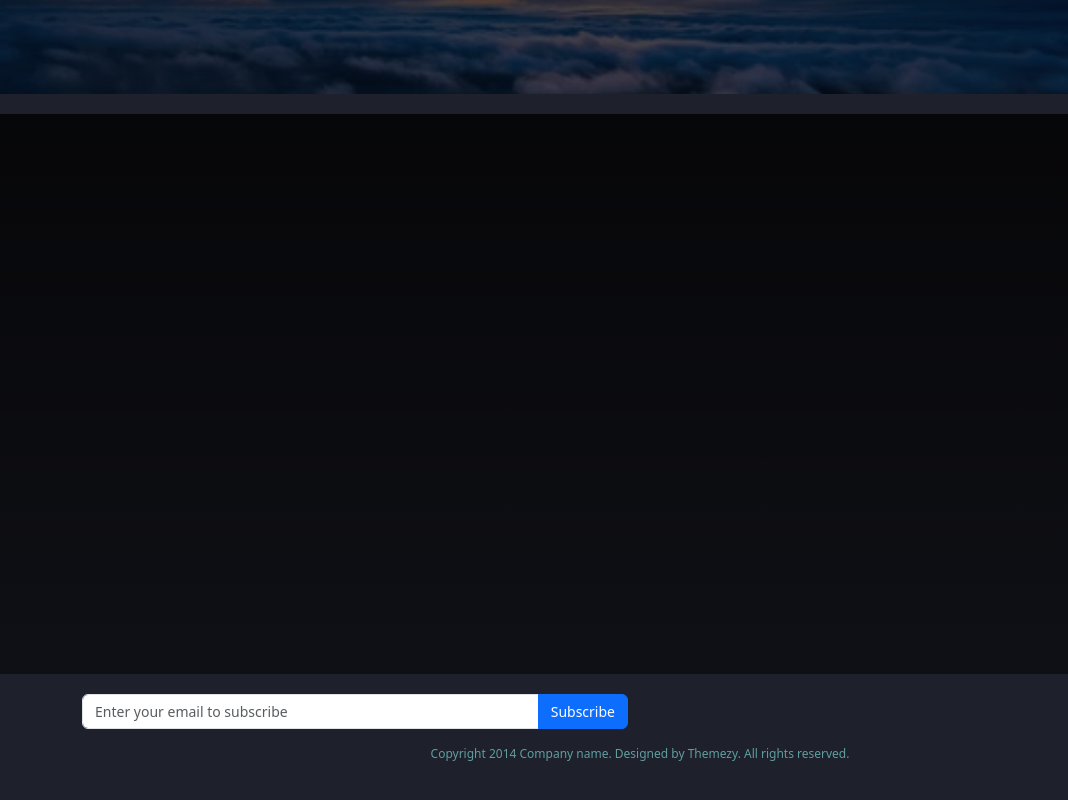
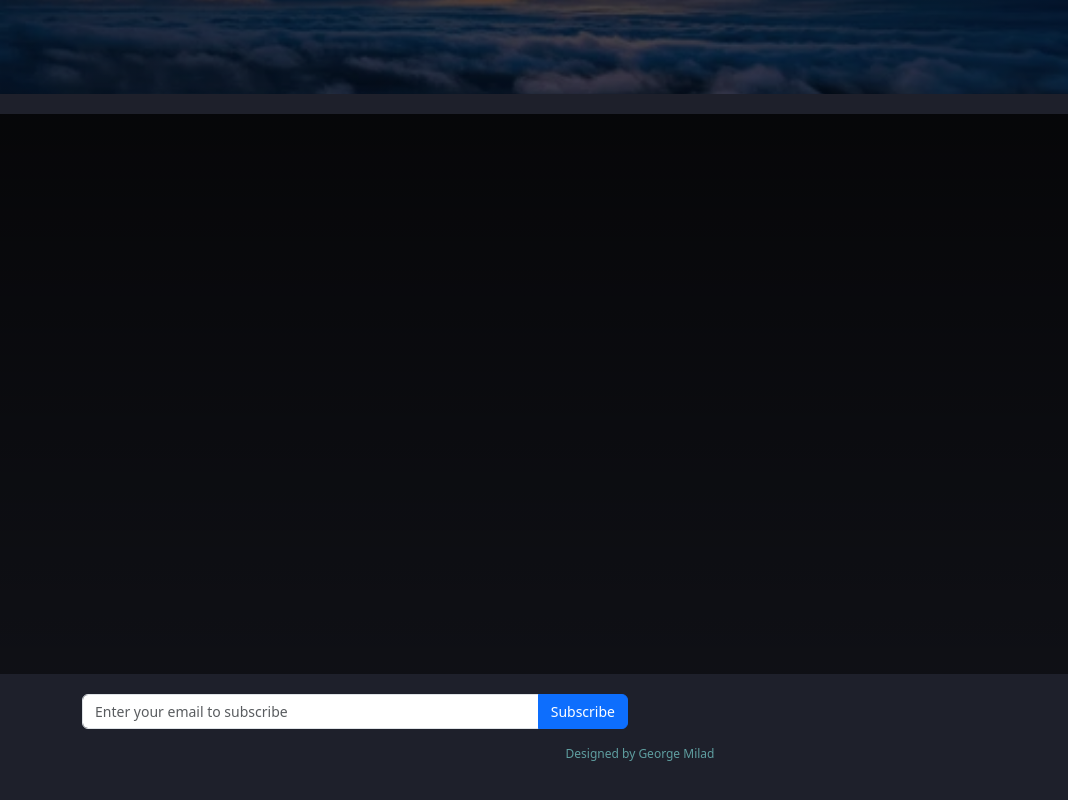
Before and after one commit to George-lab2004/Weather-api, a plain HTML site: page index.html in a window 1280 px wide. Shown: the part 1962-2762 px from the top of the page, 0-1068 px from the left. Drawn offline with Linux system fonts and the light colour scheme.

Commit message:
2nd commit

```diff
--- a/index.html
+++ b/index.html
@@ -128,7 +128,7 @@
         <div class="row mt-3">
             <div class="col-md-12">
                 <p class="text-center" style="font-size: 12px;">
-                    Copyright 2014 Company name. Designed by Themezy. All rights reserved.
+                     Designed by George Milad
                 </p>
             </div>
         </div>
```
